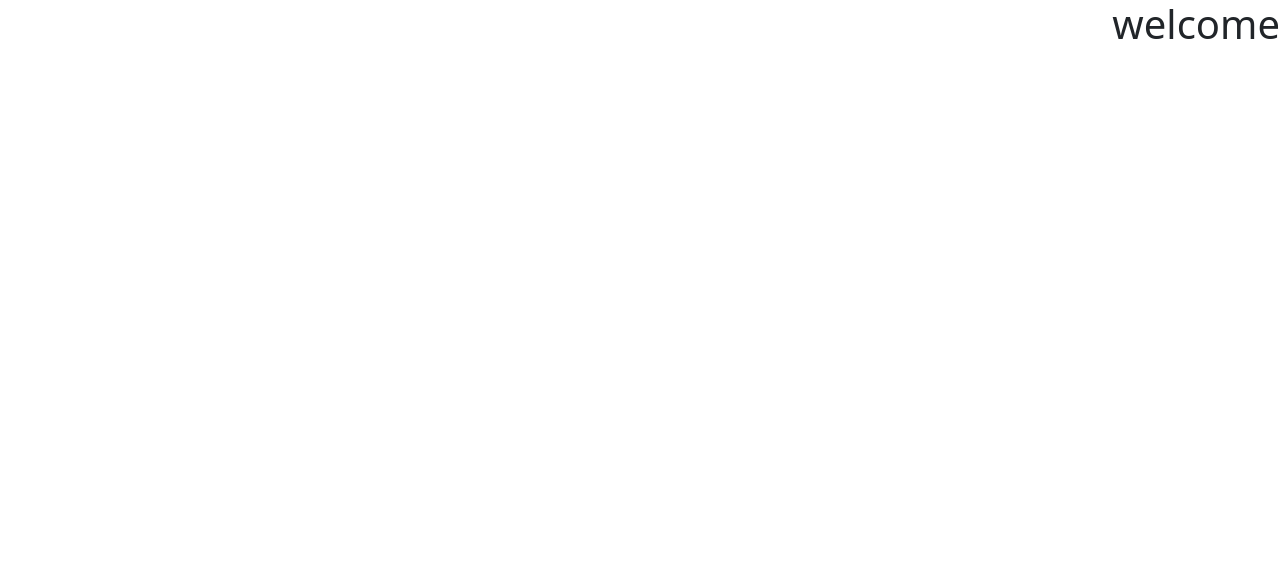
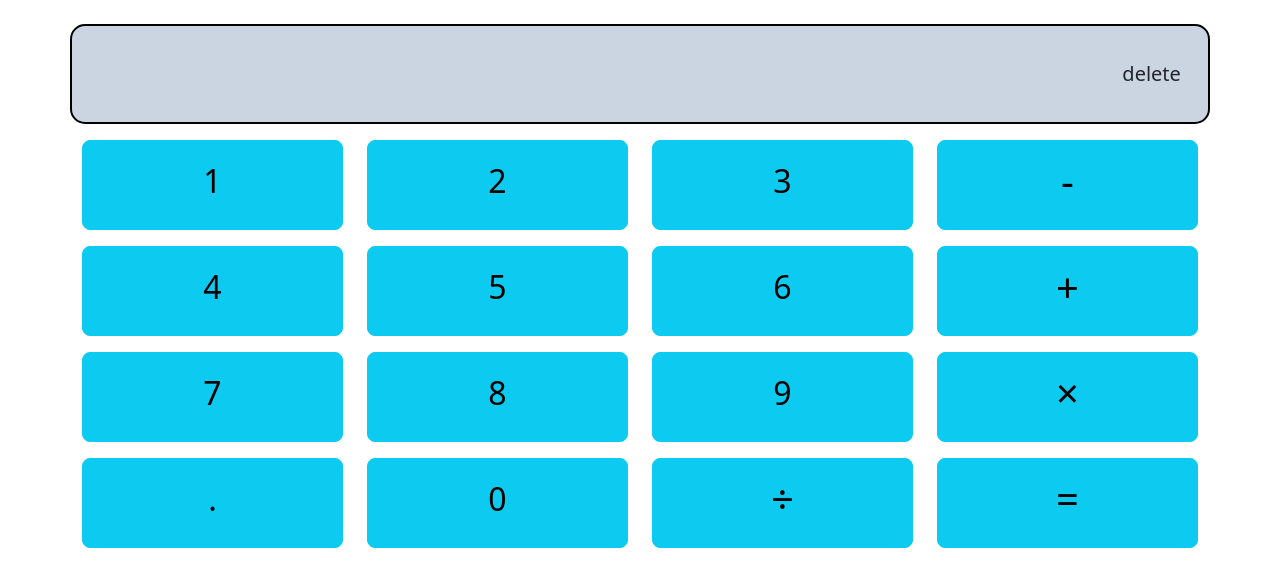
Before and after one commit to mohoseiin/calculator, a plain HTML site: page index.html in a window 1280 px wide. Drawn offline with Linux system fonts and the light colour scheme.

Commit message:
end ui calculator

```diff
--- /dev/null
+++ b/assets/css/style.css
@@ -0,0 +1,19 @@
+.show-title{
+    background: #cbd5e1;
+    border: 2px solid black;
+    border-radius: 15px;
+}
+.show-title:hover{
+    background: #e2e8f0;
+}
+.button{
+    text-align: center;
+    height: 90px;
+}
+.button-b{
+    width: 100%;
+    height: 100%;
+}
+.button-del{
+    border-radius: 25px;
+}
--- /dev/null
+++ b/assets/js/script.js
@@ -0,0 +1,24 @@
+var data = [];
+var show = "";
+
+function status(varable){
+    data.push(varable);
+    show = '';
+    data.forEach(myFunction);
+    if (varable == '='){
+        document.write('sdsds');
+    }else {
+        refreshe();
+    }
+}
+function del() {
+    data.pop();
+    show = show.substring(0, show.length - 1);
+    refreshe();
+}
+function refreshe(){
+    document.getElementById("data").innerHTML = show;
+}
+function myFunction(item) {
+    show = show + item;
+}
--- a/index.html
+++ b/index.html
@@ -1,5 +1,5 @@
 <!doctype html>
-<html lang="ar" dir="rtl">
+<html lang="en">
     <head>
 
         <title>calculator</title>
@@ -9,13 +9,48 @@
         <meta name="viewport" content="width=device-width, initial-scale=1">
 
         <!-- Bootstrap CSS -->
-        <link rel="stylesheet" href="./assets/css/bootstrap.min.css" crossorigin="anonymous">
+        <link rel="stylesheet" href="./assets/css/bootstrap.min.css">
+        <link rel="stylesheet" href="./assets/css/style.css">
     </head>
     <body>
-    <h1>welcome</h1>
+    <div class="container">
+        <div class="row mt-4 mb-3 show-title p-4">
+            <div class="col-11">
+                <h2 id="data"></h2>
+            </div>
+            <div class="col-1">
+                <button class="btn btn-group btn-lg" onclick="del()">delete</button>
+            </div>
+        </div>
+        <div class="row mb-3">
+            <div class="col-3 button"><button class="btn btn-info btn-lg button-b" onclick="status(1)"><h2>1</h2></button></div>
+            <div class="col-3 button"><button class="btn btn-info btn-lg button-b" onclick="status(2)"><h2>2</h2></button></div>
+            <div class="col-3 button"><button class="btn btn-info btn-lg button-b" onclick="status(3)"><h2>3</h2></button></div>
+            <div class="col-3 button"><button class="btn btn-info btn-lg button-b" onclick="status('-')"><h1>-</h1></button></div>
+        </div>
+        <div class="row mb-3">
+            <div class="col-3 button"><button class="btn btn-info btn-lg button-b" onclick="status(4)"><h2>4</h2></button></div>
+            <div class="col-3 button"><button class="btn btn-info btn-lg button-b" onclick="status(5)"><h2>5</h2></button></div>
+            <div class="col-3 button"><button class="btn btn-info btn-lg button-b" onclick="status(6)"><h2>6</h2></button></div>
+            <div class="col-3 button"><button class="btn btn-info btn-lg button-b" onclick="status('+')"><h1>+</h1></button></div>
+        </div>
+        <div class="row mb-3">
+            <div class="col-3 button"><button class="btn btn-info btn-lg button-b" onclick="status(7)"><h2>7</h2></button></div>
+            <div class="col-3 button"><button class="btn btn-info btn-lg button-b" onclick="status(8)"><h2>8</h2></button></div>
+            <div class="col-3 button"><button class="btn btn-info btn-lg button-b" onclick="status(9)"><h2>9</h2></button></div>
+            <div class="col-3 button"><button class="btn btn-info btn-lg button-b" onclick="status('×')"><h1>×</h1></button></div>
+        </div>
+        <div class="row mb-3">
+            <div class="col-3 button"><button class="btn btn-info btn-lg button-b" onclick="status('.')"><h2>.</h2></button></div>
+            <div class="col-3 button"><button class="btn btn-info btn-lg button-b" onclick="status(0)"><h2>0</h2></button></div>
+            <div class="col-3 button"><button class="btn btn-info btn-lg button-b" onclick="status('÷')"><h1>÷</h1></button></div>
+            <div class="col-3 button"><button class="btn btn-info btn-lg button-b" onclick="status('=')"><h1>=</h1></button></div>
+        </div>
+    </div>
 
     <script src="./assets/js/bootstrap.bundle.min.js"></script>
     <script src="./assets/js/popper.min.js"></script>
     <script src="./assets/js/bootstrap.min.js"></script>
+    <script src="./assets/js/script.js"></script>
     </body>
 </html>
```
